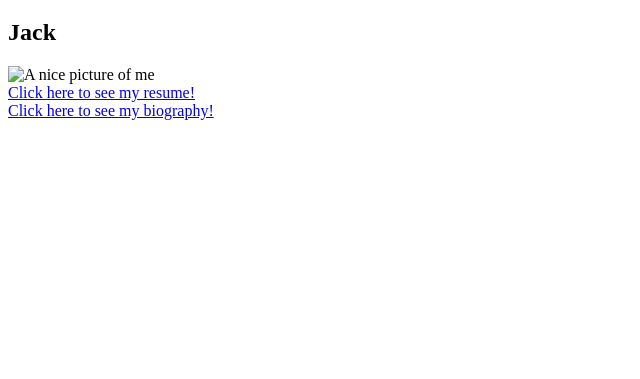
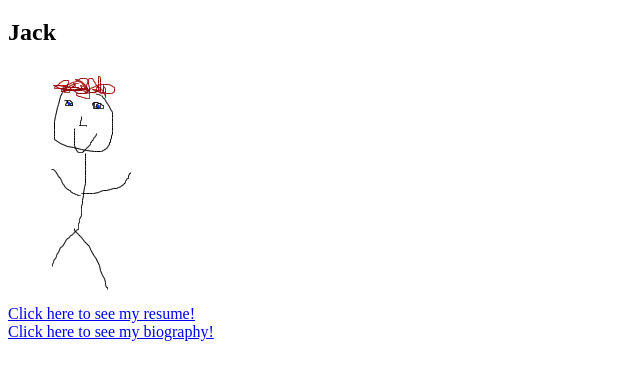
Before and after one commit to jackhhale/jackhhale.github.io, a plain HTML site: page index.html in a window 1280 px wide. Shown: the part 61-440 px from the top of the page, without its empty margins (0-640 px from the left). Drawn offline with Linux system fonts and the light colour scheme.

Commit message:
Change image path again

```diff
--- a/index.html
+++ b/index.html
@@ -10,7 +10,7 @@
 <body>
     <h1>Homepage</h1>
     <h2> Jack </h2>
-    <img src="blob/master/me.jpg" alt="A nice picture of me"> <br>
+    <img src="me.jpg" alt="A nice picture of me"> <br>
 
     <a href="resume.html">Click here to see my resume!</a>
     <br>
```
